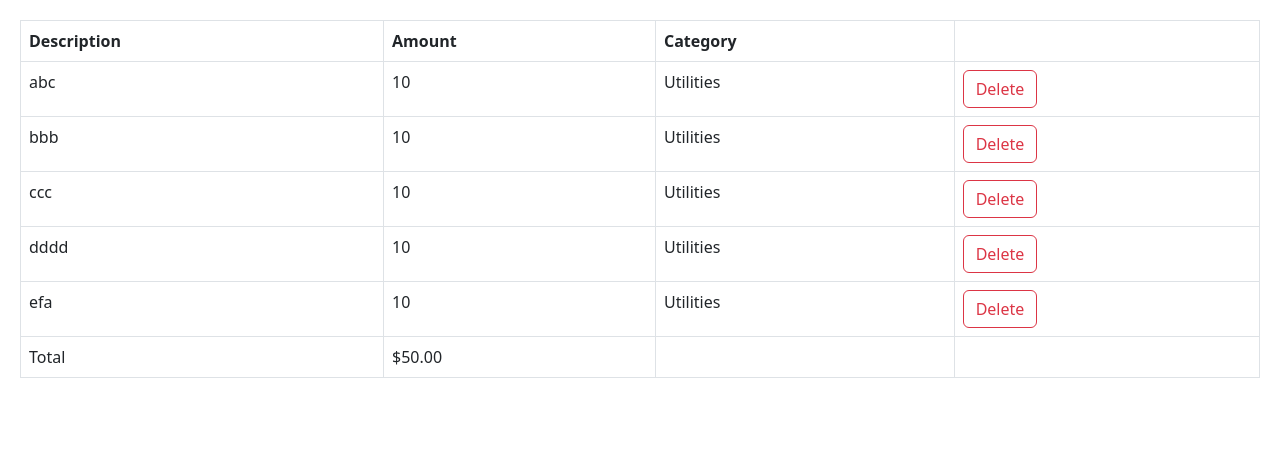
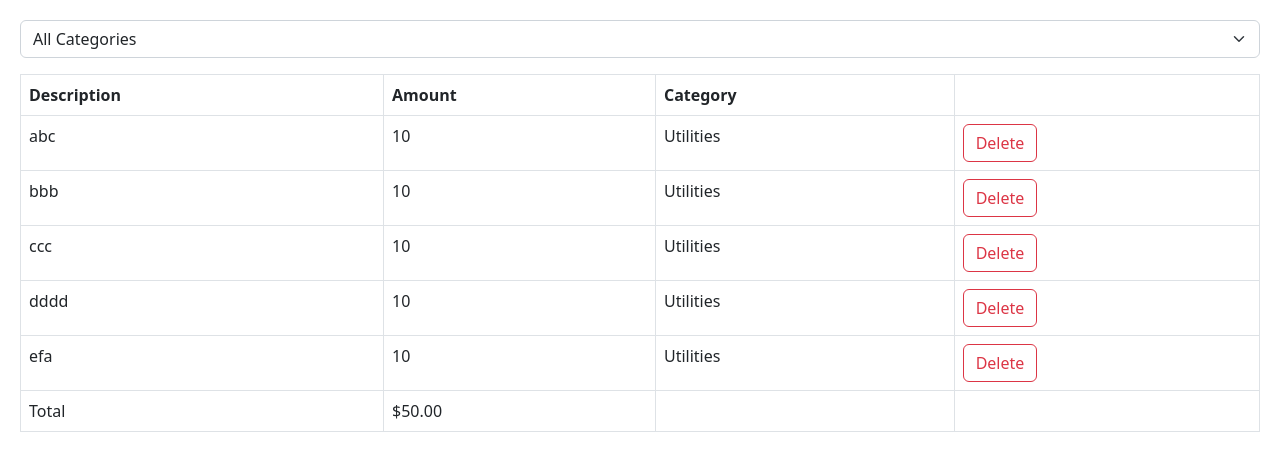
Before and after one commit to bobobubs/react_tutorial, a React (Vite) app: page / in a window 1280 px wide. Shown: the top 470 px of the page. Built offline with nearby package versions, Linux system fonts and the light colour scheme.

Commit message:
Built ExpenseFilter

```diff
--- a/src/App.tsx
+++ b/src/App.tsx
@@ -5,8 +5,10 @@ import Form from "./components/Form";
 import "./index.css";
 import ExpenseList from "./components/expense-tracker/components/ExpenseList";
 import { ExpenseForm } from "./components/ExpenseForm";
+import ExpenseFilter from "./components/expense-tracker/components/expenseFilter";
 
 function App() {
+  const [selectedCategory, setSelectedCategory] = useState("");
   const [expenses, setExpenses] = useState([
     { id: 1, description: "abc", amount: 10, category: "Utilities" },
     { id: 2, description: "bbb", amount: 10, category: "Utilities" },
@@ -15,12 +17,24 @@ function App() {
     { id: 5, description: "efa", amount: 10, category: "Utilities" },
   ]);
 
+  //make a local variable of the filtered expenses
+  const visibleExpenses = selectedCategory
+    ? expenses.filter((e) => e.category === selectedCategory)
+    : expenses;
+
   return (
     <>
+      <div className="mb-3">
+        <ExpenseFilter
+          onSelectCategory={(category) => setSelectedCategory(category)}
+        />
+      </div>
       <div>
         <ExpenseList
-          expenses={expenses}
-          onDelete={(id) => setExpenses(expenses.filter((e) => e.id !== id))}
+          expenses={visibleExpenses}
+          onDelete={(id) =>
+            setExpenses(visibleExpenses.filter((e) => e.id !== id))
+          }
         />
       </div>
     </>
--- a/src/components/ExpenseForm.tsx
+++ b/src/components/ExpenseForm.tsx
@@ -26,8 +26,10 @@ const [expense, setExpense] = useState({
   category: "",
 });
 const onSubmit = (data: FieldValues) => {
-  setExpense({ ...data });
-  console.log(expense);
+  e.preventDefault();
+  props.onFormSubmit(expense);
+  //setExpense({ data });
+  //console.log(expense);
 };
 
 export const ExpenseForm = () => {
--- /dev/null
+++ b/src/components/expense-tracker/components/ExpenseFilter.tsx
@@ -0,0 +1,26 @@
+/** @format */
+
+import React from "react";
+
+interface Props {
+  onSelectCategory: (category: string) => void;
+}
+
+//this component is only responsible for showing filters.
+//The actual act of filtering is taken care of in the app.
+//This is because the app actually maintians the state of the expenses
+const ExpenseFilter = ({ onSelectCategory }: Props) => {
+  return (
+    <select
+      className="form-select"
+      onChange={(event) => onSelectCategory(event.target.value)}
+    >
+      <option value="">All Categories</option>
+      <option value="Groceries">Groceries</option>
+      <option value="Utilities">Utilities</option>
+      <option value="Entertainment">Entertainment</option>
+    </select>
+  );
+};
+
+export default ExpenseFilter;
```
